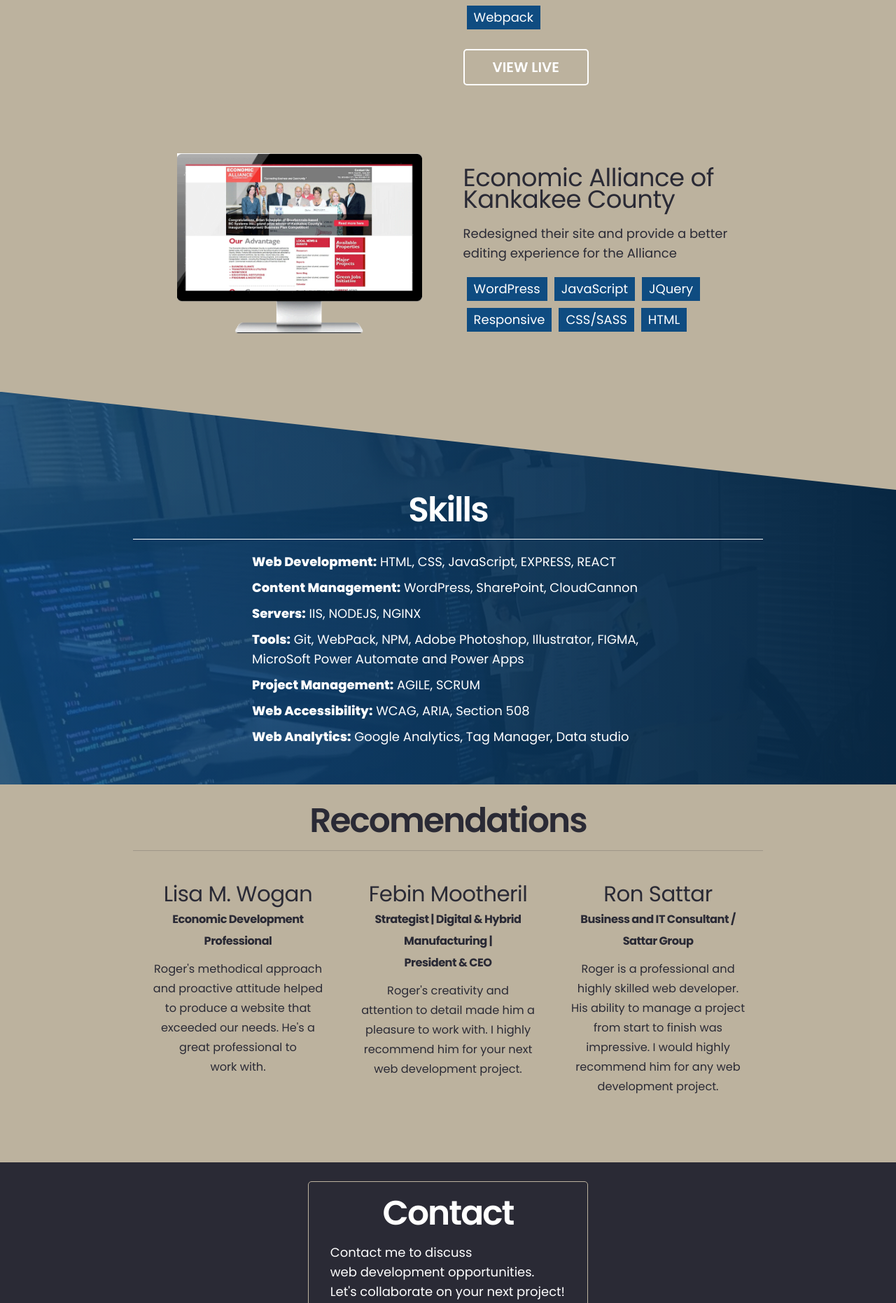
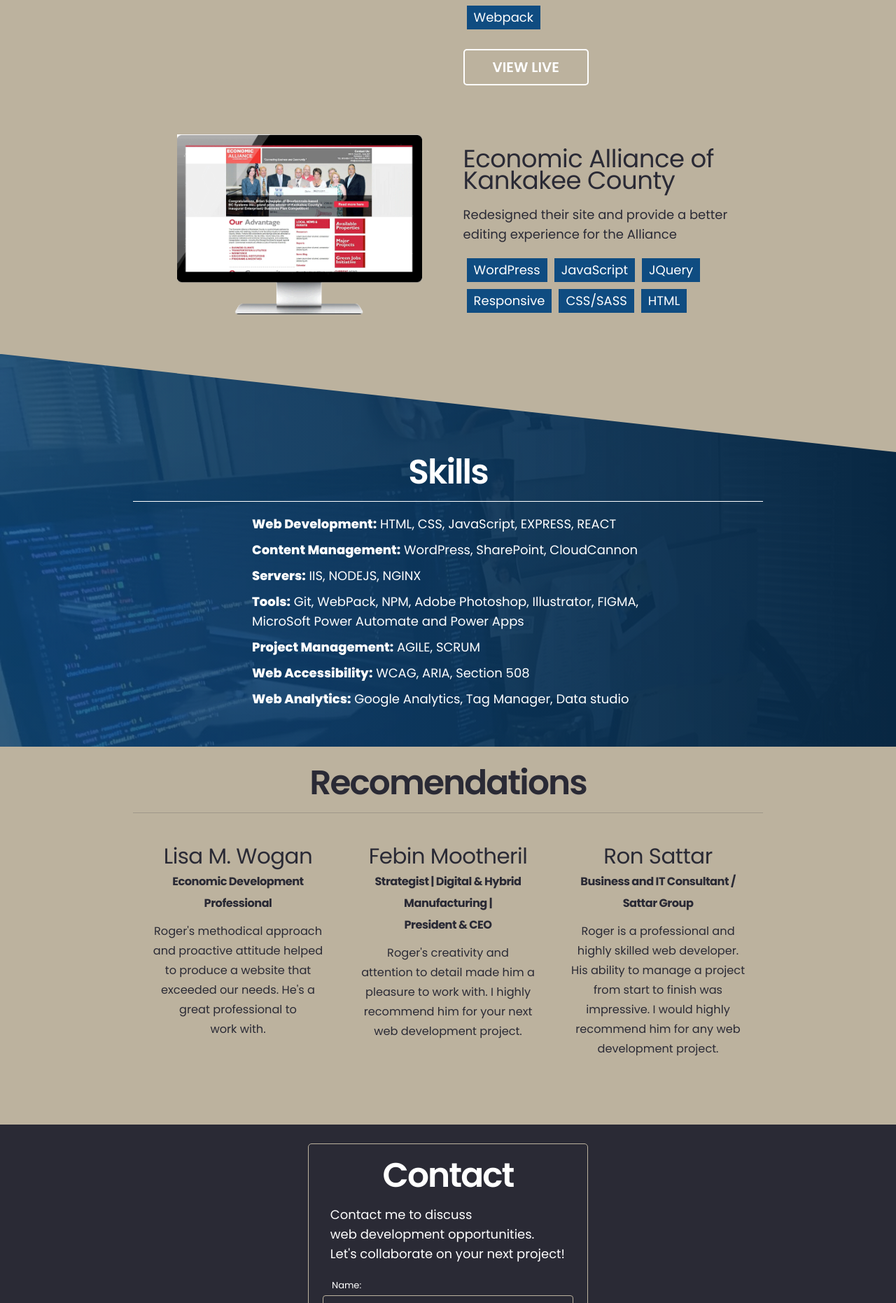
Before and after one commit to rehmpke/rogerehmpkesite, a Jekyll site: the page built from index.html, in a window 1280 px wide. Shown: the part 1380-3242 px from the top of the page at 70% size. Built offline with Jekyll 4.4.1, drawn with Linux system fonts in a browser that asks for light colours.

Commit message:
Remove padding on 900 break for work kcc section

```diff
--- a/_data/hash.yml
+++ b/_data/hash.yml
@@ -1 +1 @@
-1932c4e2ec08bf760764
+63aae71918f1c3f4581b
--- a/assets/css/style.css
+++ b/assets/css/style.css
@@ -303,7 +303,9 @@
   .work__projectimgdiv__imgdiv {
     grid-column-start: 1; }
   .work__projectimgdiv__imgdiv img {
-    margin-left: 45px; } }
+    margin-left: 45px; }
+  .work__kcc.container {
+    padding-bottom: 0; } }
 
 .skills {
   background: linear-gradient(to left, #082742, rgba(15, 76, 129, 0.8)), url(/assets/img/img_6447.webp);
--- a/assets/scss/2-modules/_work.scss
+++ b/assets/scss/2-modules/_work.scss
@@ -78,4 +78,8 @@
   .work__projectimgdiv__imgdiv img {
     margin-left: 45px;
   }
+
+  .work__kcc.container {
+    padding-bottom: 0;
+  }
 }
```
